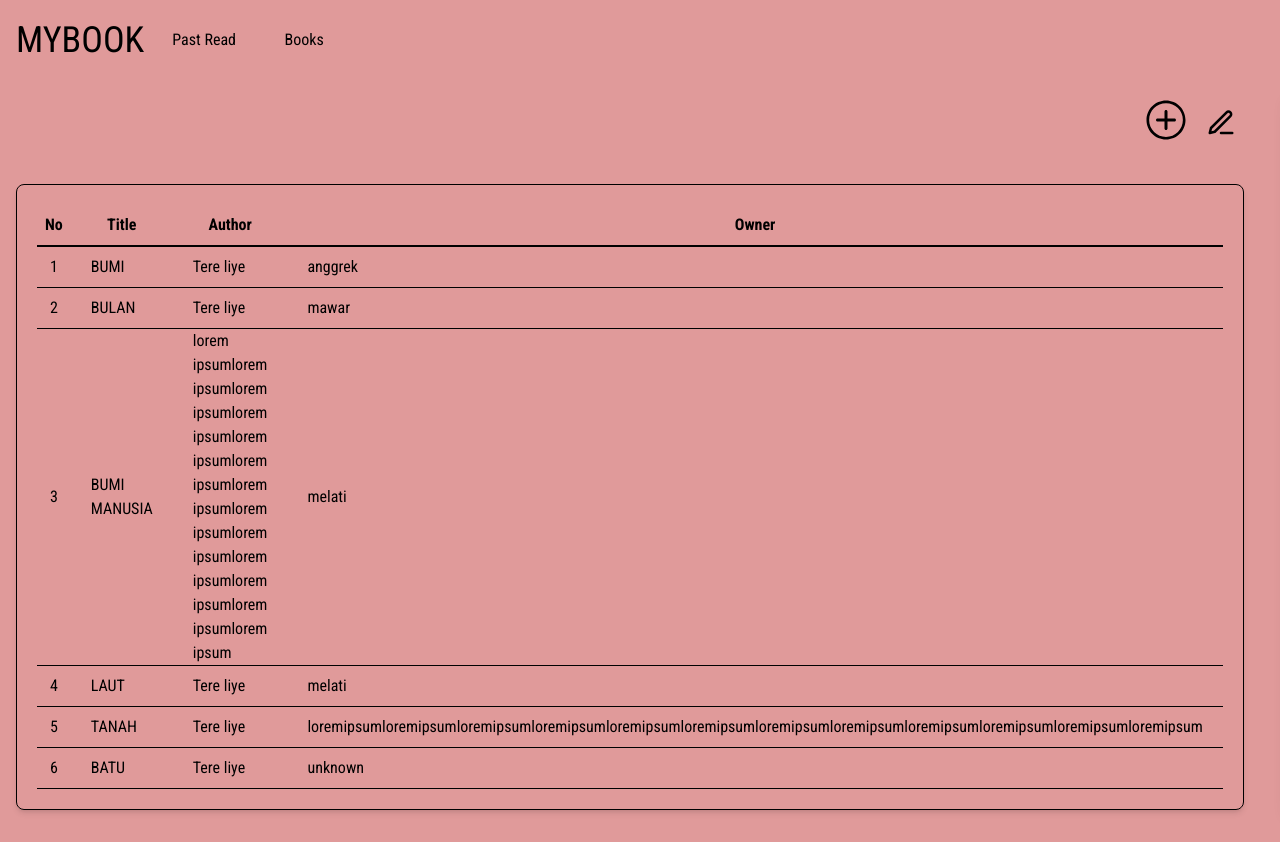
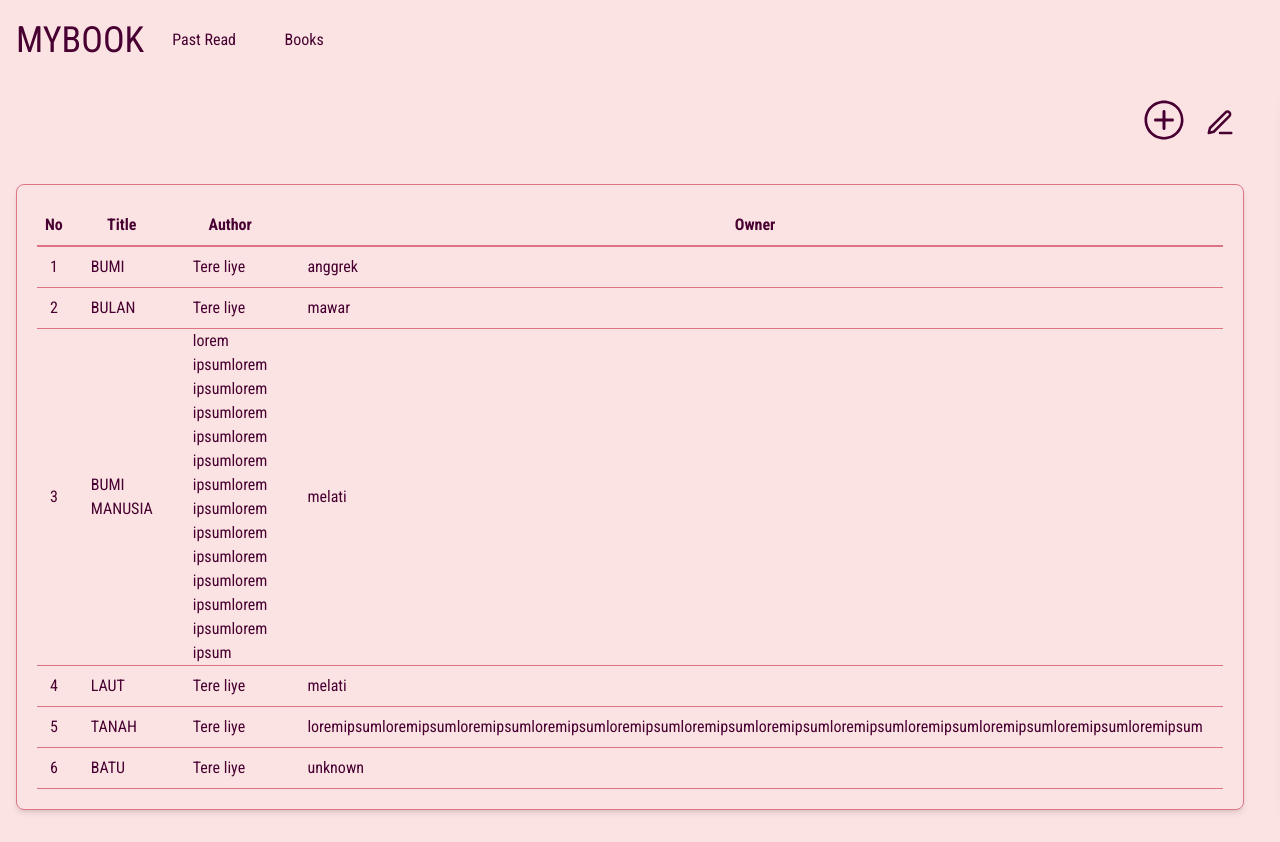
Before and after one commit to drii775/books, a React (Vite) app: page /pastread in a window 1280 px wide. Shown: the top 842 px of the page. Built offline with nearby package versions, Linux system fonts and the light colour scheme.

Commit message:
merubah warna warna utama, warna font, warna border, warna hover, warna dan ukuran rounded border pada card BookDetail

```diff
--- a/src/components/Navigation.jsx
+++ b/src/components/Navigation.jsx
@@ -16,7 +16,7 @@ export default function Navigation() {
   }, []);
   return (
     <nav
-      className={`sticky top-0 z-50 transition-all flex justify-start gap-5 py-2 ${scrolled ? "bg-[rgb(224,154,154)] py-3" : "bg-transparent"}`}
+      className={`sticky top-0 z-50 transition-all flex justify-start gap-5 py-2 ${scrolled ? "bg-[#fce3e3] py-3" : "bg-transparent"}`}
     >
       <div>
         <h1 className="text-4xl">
@@ -28,13 +28,13 @@ export default function Navigation() {
       <div className="flex gap-5">
         <button
           onClick={() => navigate("/pastread")}
-          className="w-20 rounded-lg transparent cursor-pointer hover:bg-red-500/50"
+          className="w-20 rounded-md transparent cursor-pointer hover:bg-[#fed8d8]"
         >
           Past Read
         </button>
         <button
           onClick={() => navigate("/books")}
-          className="w-20 rounded-lg transparent cursor-pointer hover:bg-red-500/50"
+          className="w-20 rounded-md transparent cursor-pointer hover:bg-[#fed8d8]"
         >
           Books
         </button>
--- a/src/components/books/BookList.jsx
+++ b/src/components/books/BookList.jsx
@@ -33,15 +33,15 @@ export function BookDetail({
   activityResult,
 }) {
   return (
-    <div className="h-180 flex flex-col gap-5 border p-5 rounded-md shadow-lg">
+    <div className="h-180 bg-[#feeeee] flex flex-col gap-5 border border-[#cf455cb1] p-5 rounded-4xl shadow-sm">
       {/* <div className="flex justify-end">
         <button className="flex justify-center w-16 rounded-full py-2 cursor-pointer text-5xl hover:bg-gray-500/50">
           <CiEdit />
         </button>
       </div> */}
       <div>
-        <h1 className="font-bold text-xl pb-0.5">information detail</h1>
-        <div className="border p-5 rounded-md h-52">
+        <h1 className="font-bold text-xl pb-0.5 pl-5">information detail</h1>
+        <div className="border border-[#cf455cb1] p-5 rounded-4xl h-52 shadow-sm">
           <p>Title: {selectedBook?.title}</p>
           <p>Author: {selectedBook?.author}</p>
           <p>Genre: {selectedBook?.genre}</p>
@@ -55,8 +55,9 @@ export function BookDetail({
         </div>
       </div>
       <div>
-        <h1 className="font-bold text-xl pb-0.5">insight</h1>
-        <div className="border p-5 rounded-md h-52 custom-scroll overflow-y-auto">
+        <h1 className="font-bold text-xl pb-0.5 pl-5">insight</h1>
+        <div className="border border-[#cf455cb1] p-3 rounded-4xl h-52 shadow-sm">
+          <div className="h-full custom-scroll overflow-y-auto px-2">
             {insight.length === 0 ? (
               <p>No insight available</p>
             ) : (
@@ -64,10 +65,9 @@ export function BookDetail({
                 {insight.map((item) => (
                   <li className="grid" key={item.id}>
                     <p>{item.insight}</p>
-                  <p className="flex justify-end text-xs text-gray-800/30">
+                    <p className="flex justify-end text-xs text-[#470031]/30">
                       <i>
-                      created at:
-                      {new Date(item.created_at).toLocaleString("id-ID", {
+                        {new Date(item.created_at).toLocaleString("en-US", {
                           day: "numeric",
                           month: "long",
                           year: "numeric",
@@ -76,11 +76,12 @@ export function BookDetail({
                         })}
                       </i>
                     </p>
-                  <hr className="my-2 text-gray-800/20" />
+                    <hr className="my-2 text-[#fed8d8]" />
                   </li>
                 ))}
               </ul>
             )}
+          </div>
         </div>
         <div className="flex justify-end">
           <button
@@ -88,7 +89,7 @@ export function BookDetail({
               setMode("add");
               setShowInsightForm(true);
             }}
-            className="flex justify-center rounded-full py-2 mt-1  w-10 cursor-pointer text-2xl hover:bg-gray-500/50"
+            className="flex justify-center rounded-full py-2 mt-1  w-10 cursor-pointer text-2xl hover:bg-[#fed8d8]"
           >
             <IoIosAddCircleOutline />
           </button>
@@ -104,8 +105,8 @@ export function BookDetail({
         </div>
       </div>
       <div>
-        <h1 className="font-bold text-xl pb-0.5">Condition</h1>
-        <div className="border p-5 rounded-md h-20">
+        <h1 className="font-bold text-xl pb-0.5 pl-5">condition</h1>
+        <div className="border border-[#cf455cb1] p-5 rounded-4xl h-20 shadow-sm">
           {activityResult ? (
             <div>
               <p>{activityResult[0]?.activity_label}</p>
--- a/src/components/components/table/RowBook.jsx
+++ b/src/components/components/table/RowBook.jsx
@@ -2,7 +2,7 @@ export default function RowBook({ number, values, selectBook }) {
   return (
     <tr
       onClick={selectBook}
-      className="border-b hover:bg-gray-500/50 cursor-pointer"
+      className="border-b border-[#cf455cb1] hover:bg-[#fed8d8] cursor-pointer"
     >
       <td className="p-2 text-center">{number}</td>
 
--- a/src/components/components/table/Table.jsx
+++ b/src/components/components/table/Table.jsx
@@ -16,7 +16,7 @@ export default function Table({
             setMode("add");
             setShowBookForm(true);
           }}
-          className="flex justify-center transparent w-16 rounded-full py-2 cursor-pointer text-5xl hover:bg-gray-500/50"
+          className="flex justify-center transparent w-16 rounded-full py-2 cursor-pointer text-5xl hover:bg-[#fed8d8]"
         >
           <IoIosAddCircleOutline />
         </button>
@@ -25,16 +25,16 @@ export default function Table({
             setMode("edit");
             setShowBookForm(true);
           }}
-          className="flex justify-center w-11.5 rounded-full py-2 mt-3 cursor-pointer text-3xl hover:bg-gray-500/50"
+          className="flex justify-center w-12 rounded-full py-2 mt-3 cursor-pointer text-3xl hover:bg-[#fed8d8]"
         >
           <FiEdit3 />
         </button>
       </div>
 
-      <div className="flex-1 rounded-lg border p-5 shadow-md">
+      <div className="flex-1 rounded-lg border border-[#cf455cb1] p-5 shadow-md">
         <table className="w-full border-0">
           <thead>
-            <tr className="border-b-2 ">
+            <tr className="border-b-2 border-[#cf455cb1] ">
               <th className="p-2 w-10">No</th>
               {headers.map((header) => (
                 <th key={header} className="p-2 w-50">
--- a/src/index.css
+++ b/src/index.css
@@ -3,7 +3,8 @@
 
 body {
   font-family: "Roboto Condensed", sans-serif;
-  background-color: rgb(224,154,154);
+  color: #470031;
+  background-color: #fce3e3;
 }
 
 .loader{
@@ -106,11 +107,11 @@ body {
 }
 
 .custom-scroll::-webkit-scrollbar-thumb{
-  background-color: rgba(123, 123, 123, 0.676);
+  background-color: #cf455cb1;
   border-radius: 4px;
 }
 
 .custom-scroll::-webkit-scrollbar-thumb:hover{
-  background-color: rgb(92, 92, 92);
+  background-color: #cf455ceb;
 
 }
```
Lines whose indentation alone changed are shown as unchanged.
